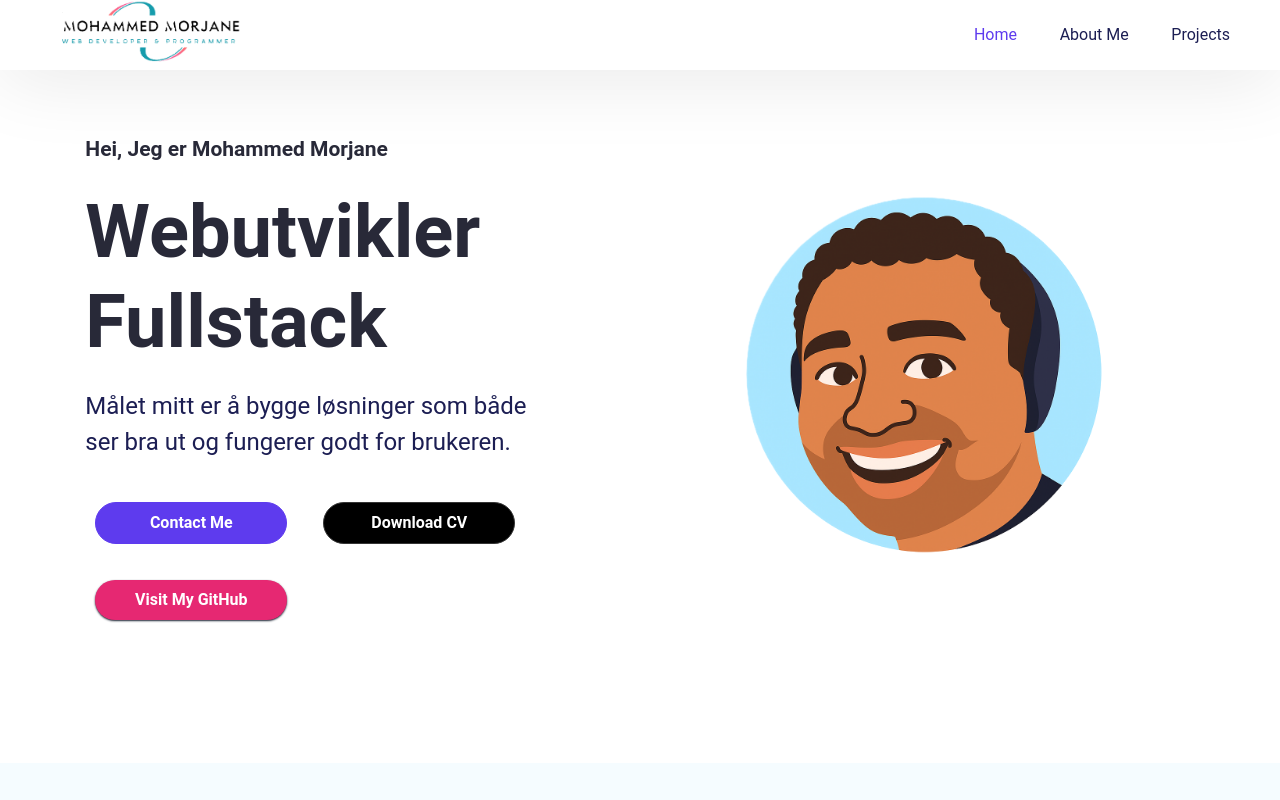
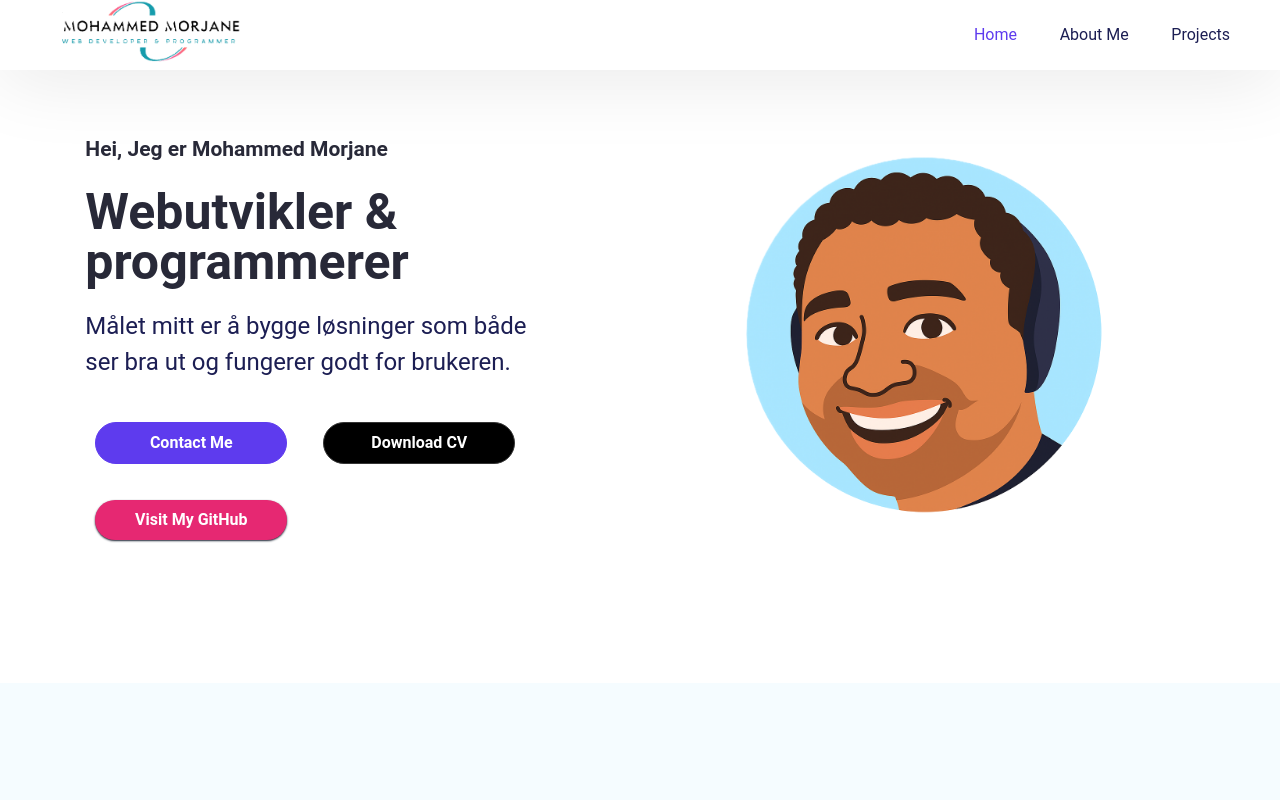
Before and after one commit to Morjane6/Portfolio-Mo-Morjane, a React (Vite) app: page /#/ in a window 1280 px wide. Shown: the top 800 px of the page. Built offline with nearby package versions, Linux system fonts and the light colour scheme.

Commit message:
Update Herosection

```diff
--- a/src/Pages/Home/Footer.jsx
+++ b/src/Pages/Home/Footer.jsx
@@ -7,7 +7,7 @@ function Footer() {
     <footer className="footer--container">
       <div className="footer--link--container">
         <div>
-          <img src="./img/logo.png" alt="Logo" class="logo" />
+          <img src="./img/logo1.png" alt="Logo" class="logo" />
         </div>
         <div className="footer--items">
           <ul>
--- a/src/Pages/Home/HeroSection.jsx
+++ b/src/Pages/Home/HeroSection.jsx
@@ -6,11 +6,11 @@ export default function HeroSection() {
       <div className="hero--section--content-box">
         <div className="hero--section--content">
           <p className="section--title">Hei, Jeg er Mohammed Morjane</p>
-          <h1 className="hero--section--title">
-            <span className="hero--section-title--color">Webutvikler</span>
+          <h2 className="hero--section--title">
+            <span className="hero--section-title--color">Webutvikler &</span>
             <br />
-            Fullstack
-          </h1>
+            programmerer
+          </h2>
           <p className="hero--section-description">
             Målet mitt er å bygge løsninger som både <br /> ser bra ut og
             fungerer godt for brukeren.
--- a/src/css/HeroSection.css
+++ b/src/css/HeroSection.css
@@ -35,9 +35,9 @@
 
 .hero--section--title {
   color: var(--heading-color);
-  font-size: 74px;
+  font-size: 50px;
   font-weight: 700;
-  line-height: 90px;
+  line-height: 50px;
   align-self: stretch;
 }
 
```
